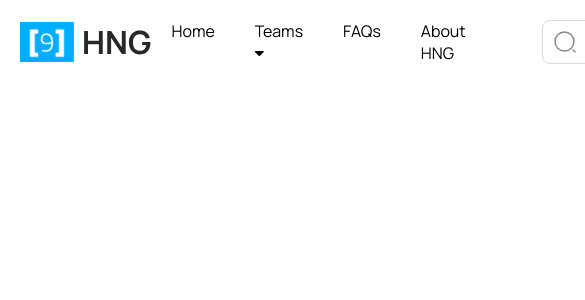
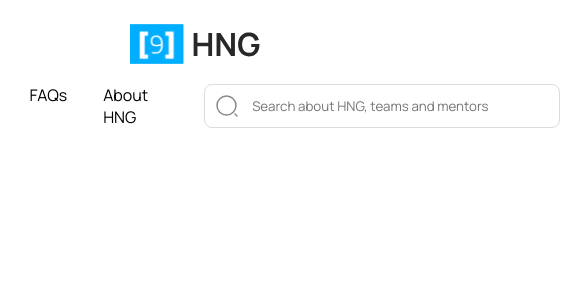
Before and after one commit to jadesolaadeagbo/Frontend-Portfolio, a React (Create React App) app: page / in a window 390 px wide. Shown: the top 300 px of the page, 585 px wide, since content can reach past the window. Built offline with nearby package versions, Linux system fonts and the light colour scheme.

Commit message:
feat: Added Navbar responsiveness

```diff
--- a/src/components/Navbar/Navbar.css
+++ b/src/components/Navbar/Navbar.css
@@ -4,6 +4,7 @@
     justify-content: space-between;
     width: 90%;
     margin: auto;
+    padding: 24px 0px 72px 0px;
 }
 .nav{
     display: flex;
@@ -11,7 +12,11 @@
 
 .nav li{
     list-style-type: none;
-    padding: 20px;
+    padding-left: 36px;
+}
+
+.fa{
+    padding-left: 12px;
 }
 
 .navbar .container{
@@ -44,7 +49,33 @@ input[type='text']{
     width: 300px;
     border: none;
 }
+
 /* .search-input{
     top:100;
     line-height: 24px;
 } */
+
+@media(max-width: 768px){
+
+    .navbar{
+        flex-direction: column;
+        align-items: center;
+    }
+    .logo{
+        width: 131px;
+        height: 40px;
+    }
+    .container{
+        margin-top: 20px;
+    }
+
+}
+
+@media(max-width: 375px){
+    .container{
+        flex-direction: column;
+    }
+    .search-div{
+        margin-top: -40px;
+    }
+}
--- a/src/components/Navbar/Navbar.js
+++ b/src/components/Navbar/Navbar.js
@@ -6,12 +6,12 @@ import searchNormal from "../../assets/searchNormal.svg"
 const Navbar = () => {
   return (
     <div className='navbar'>
-      <img src={Logo} alt="" />
+      <img src={Logo} className="logo" alt="" />
 
       <div className='container'>
         <ul className='nav'>
             <li>Home</li>
-            <li>Teams <i class="fa fa-caret-down "></i></li>
+            <li className ="team">Teams <i class="fa fa-caret-down "></i></li>
             <li>FAQs</li>
             <li>About HNG</li>
         </ul>
```
